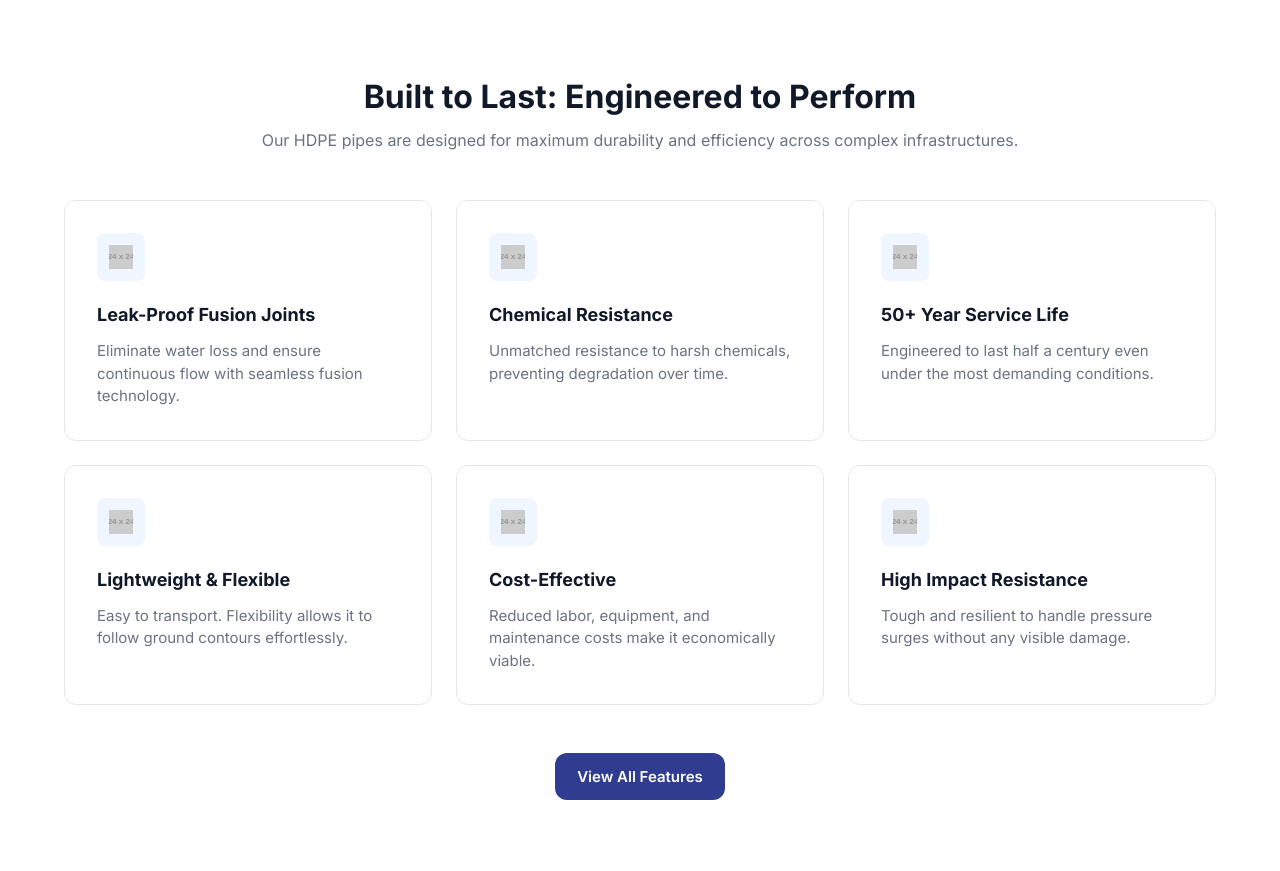
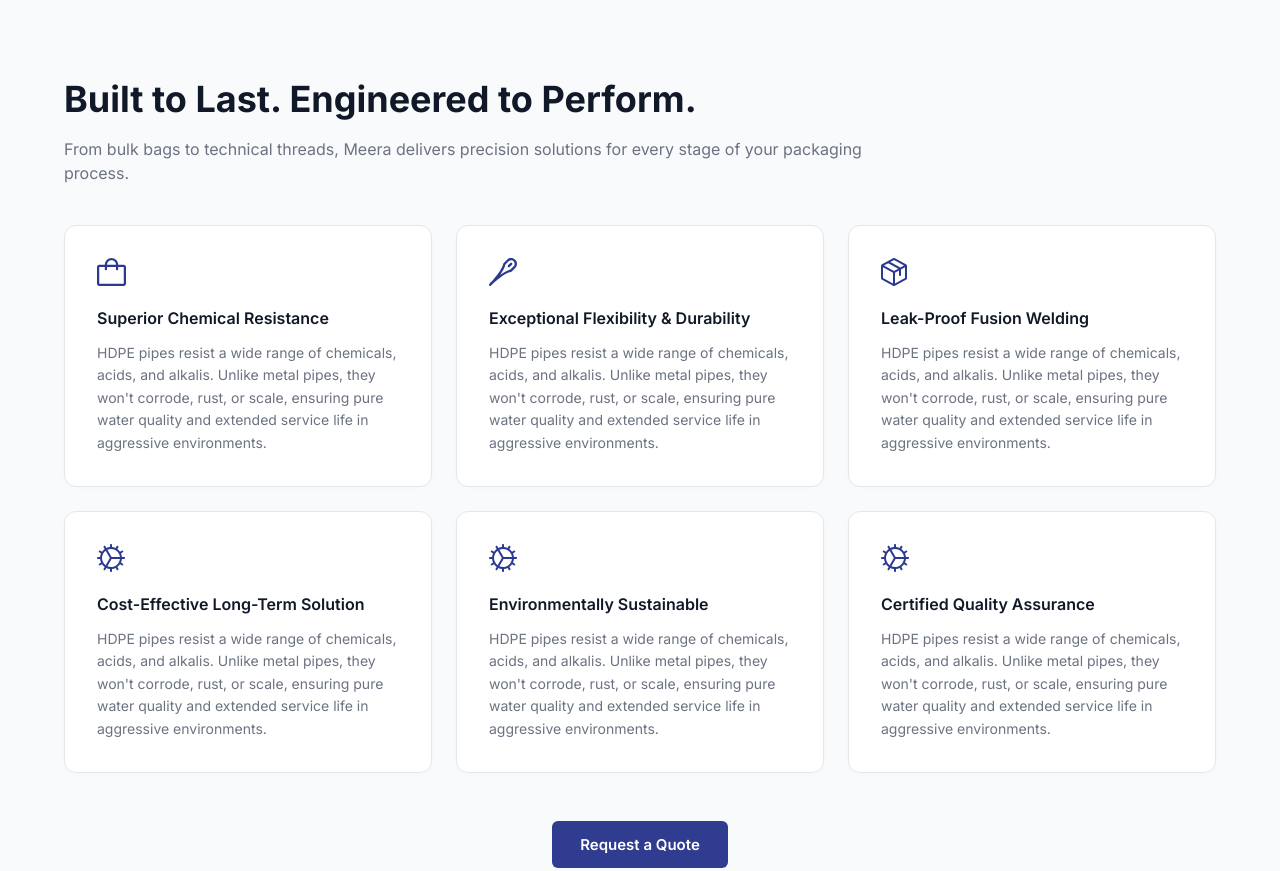
Before and after one commit to LoveshPurswani18/gushwork-assignment, a plain HTML site: page index.html in a window 1280 px wide. Shown: the part 1940-2811 px from the top of the page. Drawn offline with Linux system fonts and the light colour scheme; placeholder pictures from the web are drawn by us.

```diff
--- a/index.html
+++ b/index.html
@@ -182,48 +182,48 @@
   </section>
 
   <!-- Engineered to Perform -->
-  <section class="engineered py-80">
+  <section class="engineered bg-gray py-80">
     <div class="container">
-      <div class="section-top text-center">
-        <h2>Built to Last: Engineered to Perform</h2>
-        <p>Our HDPE pipes are designed for maximum durability and efficiency across complex infrastructures.</p>
+      <div class="section-top text-left mb-40">
+        <h2 style="font-size: 36px; margin-bottom: 16px;">Built to Last. Engineered to Perform.</h2>
+        <p style="max-width: 800px;">From bulk bags to technical threads, Meera delivers precision solutions for every stage of your packaging process.</p>
       </div>
 
       <div class="engineered-grid">
         <div class="engineered-card">
-          <div class="e-icon"><img src="https://placehold.co/24x24/eff6ff/2f3f8f?text=O" alt="Icon"></div>
-          <h3>Leak-Proof Fusion Joints</h3>
-          <p>Eliminate water loss and ensure continuous flow with seamless fusion technology.</p>
+          <div class="e-icon"><img src="assets/logos/bag-icon.svg" alt="Superior Chemical Resistance Icon"></div>
+          <h3>Superior Chemical Resistance</h3>
+          <p>HDPE pipes resist a wide range of chemicals, acids, and alkalis. Unlike metal pipes, they won't corrode, rust, or scale, ensuring pure water quality and extended service life in aggressive environments.</p>
         </div>
         <div class="engineered-card">
-          <div class="e-icon"><img src="https://placehold.co/24x24/eff6ff/2f3f8f?text=O" alt="Icon"></div>
-          <h3>Chemical Resistance</h3>
-          <p>Unmatched resistance to harsh chemicals, preventing degradation over time.</p>
+          <div class="e-icon"><img src="assets/logos/drop-tool-icon.svg" alt="Exceptional Flexibility Icon"></div>
+          <h3>Exceptional Flexibility & Durability</h3>
+          <p>HDPE pipes resist a wide range of chemicals, acids, and alkalis. Unlike metal pipes, they won't corrode, rust, or scale, ensuring pure water quality and extended service life in aggressive environments.</p>
         </div>
         <div class="engineered-card">
-          <div class="e-icon"><img src="https://placehold.co/24x24/eff6ff/2f3f8f?text=O" alt="Icon"></div>
-          <h3>50+ Year Service Life</h3>
-          <p>Engineered to last half a century even under the most demanding conditions.</p>
+          <div class="e-icon"><img src="assets/logos/box-icon.svg" alt="Leak-Proof Icon"></div>
+          <h3>Leak-Proof Fusion Welding</h3>
+          <p>HDPE pipes resist a wide range of chemicals, acids, and alkalis. Unlike metal pipes, they won't corrode, rust, or scale, ensuring pure water quality and extended service life in aggressive environments.</p>
         </div>
         <div class="engineered-card">
-          <div class="e-icon"><img src="https://placehold.co/24x24/eff6ff/2f3f8f?text=O" alt="Icon"></div>
-          <h3>Lightweight & Flexible</h3>
-          <p>Easy to transport. Flexibility allows it to follow ground contours effortlessly.</p>
+          <div class="e-icon"><img src="assets/logos/setting-icon.svg" alt="Cost-Effective Icon"></div>
+          <h3>Cost-Effective Long-Term Solution</h3>
+          <p>HDPE pipes resist a wide range of chemicals, acids, and alkalis. Unlike metal pipes, they won't corrode, rust, or scale, ensuring pure water quality and extended service life in aggressive environments.</p>
         </div>
         <div class="engineered-card">
-          <div class="e-icon"><img src="https://placehold.co/24x24/eff6ff/2f3f8f?text=O" alt="Icon"></div>
-          <h3>Cost-Effective</h3>
-          <p>Reduced labor, equipment, and maintenance costs make it economically viable.</p>
+          <div class="e-icon"><img src="assets/logos/setting-icon.svg" alt="Environmentally Sustainable Icon"></div>
+          <h3>Environmentally Sustainable</h3>
+          <p>HDPE pipes resist a wide range of chemicals, acids, and alkalis. Unlike metal pipes, they won't corrode, rust, or scale, ensuring pure water quality and extended service life in aggressive environments.</p>
         </div>
         <div class="engineered-card">
-          <div class="e-icon"><img src="https://placehold.co/24x24/eff6ff/2f3f8f?text=O" alt="Icon"></div>
-          <h3>High Impact Resistance</h3>
-          <p>Tough and resilient to handle pressure surges without any visible damage.</p>
+          <div class="e-icon"><img src="assets/logos/setting-icon.svg" alt="Quality Assurance Icon"></div>
+          <h3>Certified Quality Assurance</h3>
+          <p>HDPE pipes resist a wide range of chemicals, acids, and alkalis. Unlike metal pipes, they won't corrode, rust, or scale, ensuring pure water quality and extended service life in aggressive environments.</p>
         </div>
       </div>
 
       <div class="text-center mt-48">
-        <button class="btn-primary">View All Features</button>
+        <button class="btn-primary" style="padding: 14px 28px; border-radius: 6px;">Request a Quote</button>
       </div>
     </div>
   </section>
--- a/styles.css
+++ b/styles.css
@@ -238,12 +238,13 @@
 /* -----------------
    ENGINEERED Grid
    ----------------- */
-.engineered-grid { display: grid; grid-template-columns: repeat(3, 1fr); gap: 24px; margin-top: 48px; }
-.engineered-card { border: 1px solid var(--border); border-radius: 12px; padding: 32px; background: #fff; text-align: left; transition: 0.2s; }
-.engineered-card:hover { transform: translateY(-4px); box-shadow: 0 10px 25px -5px rgba(0,0,0,0.05); }
-.e-icon { width: 48px; height: 48px; display: inline-flex; justify-content: center; align-items: center; background: #EFF6FF; border-radius: 8px; margin-bottom: 20px; }
-.engineered-card h3 { font-size: 18px; margin-bottom: 12px; }
-.engineered-card p { color: var(--text-muted); font-size: 15px; line-height: 1.5; }
+.engineered-grid { display: grid; grid-template-columns: repeat(3, 1fr); gap: 24px; }
+.engineered-card { border: 1px solid var(--border); border-radius: 12px; padding: 32px; background: #fff; text-align: left; transition: box-shadow 0.2s, transform 0.2s; box-shadow: 0 1px 4px rgba(0,0,0,0.02); }
+.engineered-card:hover { transform: translateY(-2px); box-shadow: 0 10px 25px -5px rgba(0,0,0,0.05); }
+.e-icon { margin-bottom: 20px; }
+.e-icon img { height: 28px; width: auto; }
+.engineered-card h3 { font-size: 16px; font-weight: 600; margin-bottom: 12px; color: var(--text-main); }
+.engineered-card p { color: var(--text-muted); font-size: 14px; line-height: 1.6; }
 
 /* -----------------
    FAQ Layout
```
